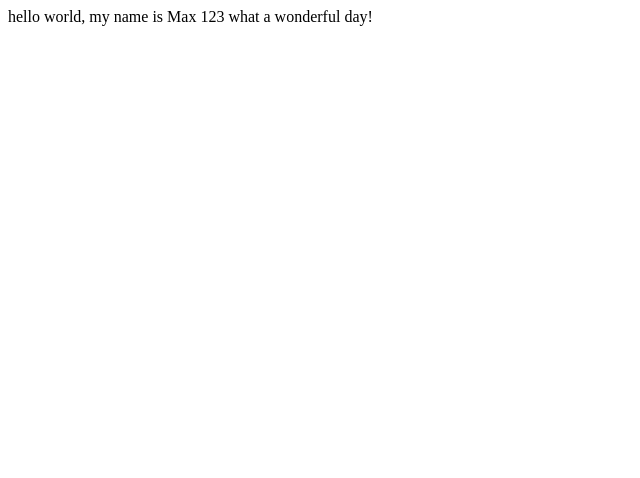
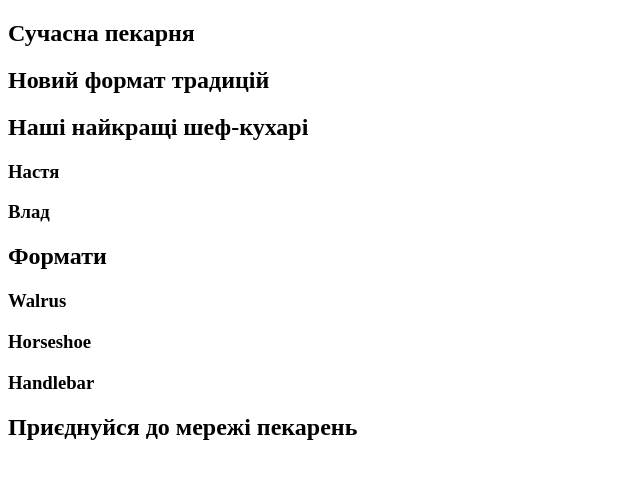
Before and after one commit to Yuzviak/genius-test, a plain HTML site: page index.html in a window 1280 px wide. Shown: the whole page, without its empty margins (0-640 px from the left). Drawn offline with Linux system fonts and the light colour scheme.

Commit message:
Add files via upload

```diff
--- a/index.html
+++ b/index.html
@@ -1,14 +1,51 @@
 <!DOCTYPE html>
-<html lang="en">
-<head>
-    <meta    charset="UTF-8">
-    <meta      name="viewport" content="width=device-width, initial-scale=1.0">
-    <title>
-        Document</title>
-</head>
-<body>
-         hello world, my name is Max 123
-        what a wonderful day!
-</body>
-
+<html lang="uk">
+  <head>
+    <meta charset="UTF-8" />
+    <meta name="viewport" content="width=device-width, initial-scale=1.0" />
+    <title>Сучасна пекарня</title>
+  </head>
+  <body>
+    <header>
+      <nav>
+        <!-- лого та меню  -->
+      </nav>
+      <!-- замовити дзвінок -->
+    </header>
+    <main>
+      <section>
+        <h1>Сучасна пекарня</h1>
+      </section>
+      <section>
+        <h2>Новий формат традицій</h2>
+      </section>
+      <section>
+        <h2>Наші найкращі шеф-кухарі</h2>
+        <article>
+          <h3>Настя</h3>
+        </article>
+        <article>
+          <h3>Влад</h3>
+        </article>
+      </section>
+      <section>
+        <h2>Формати</h2>
+        <article>
+          <h3>Walrus</h3>
+        </article>
+        <article>
+          <h3>Horseshoe</h3>
+        </article>
+        <article>
+          <h3>Handlebar</h3>
+        </article>
+      </section>
+      <section>
+        <h2>Приєднуйся до мережі пекарень</h2>
+      </section>
+    </main>
+    <footer>
+      <!-- контакт -->
+    </footer>
+  </body>
 </html>
```
